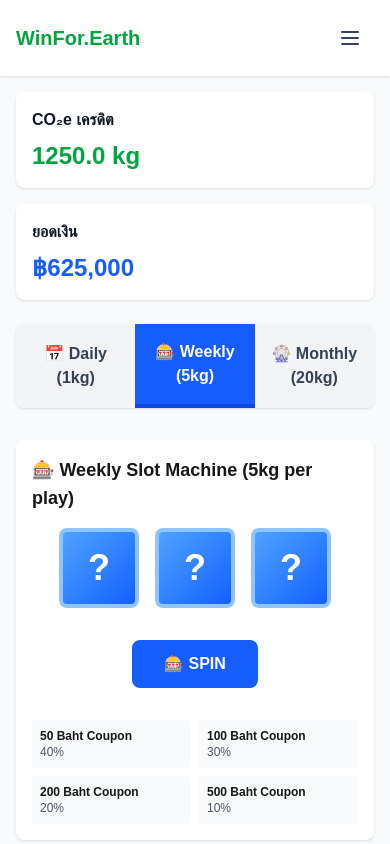
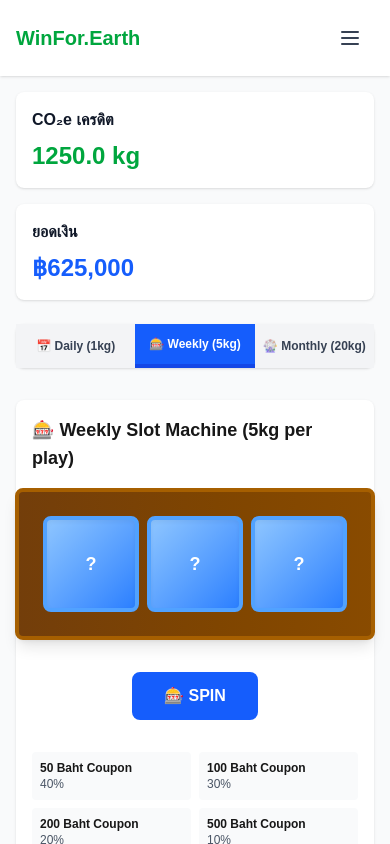
Before and after one commit to waritsan/co2x, a Next.js app in the folder src/web/: page /games in a window 390 px wide. Both pictures are taken after a click on the button "🎰 Weekly (5kg)". Shown: the top 844 px of the page. Built offline with nearby package versions, Linux system fonts and the light colour scheme.

Commit message:
feat: Implement realistic slot machine spinning animation with staggered reels

```diff
--- a/src/web/src/app/games/page.tsx
+++ b/src/web/src/app/games/page.tsx
@@ -51,6 +51,8 @@ export default function GamesPage() {
   const [weeklySpinning, setWeeklySpinning] = useState(false);
   const [weeklyResults, setWeeklyResults] = useState<string[]>(['?', '?', '?']);
   const [weeklyPrize, setWeeklyPrize] = useState<Prize | null>(null);
+  const [weeklyReelSpins, setWeeklyReelSpins] = useState<number[]>([0, 0, 0]);
+  const [reelStopped, setReelStopped] = useState<boolean[]>([false, false, false]);
 
   // Monthly game (wheel) state
   const [monthlySpinning, setMonthlySpinning] = useState(false);
@@ -205,11 +207,27 @@ export default function GamesPage() {
     setWeeklySpinning(true);
     setWeeklyResults(['?', '?', '?']);
     setWeeklyPrize(null);
+    setReelStopped([false, false, false]);
 
+    // Stagger the reel stops for realistic slot machine feel
+    const spinDurations = [2500, 3000, 3500]; // Each reel spins for different duration
+    const prizes = [weeklyPrizes[Math.floor(Math.random() * weeklyPrizes.length)],
+                    weeklyPrizes[Math.floor(Math.random() * weeklyPrizes.length)],
+                    weeklyPrizes[Math.floor(Math.random() * weeklyPrizes.length)]];
+
+    // Stop each reel sequentially
+    spinDurations.forEach((duration, index) => {
+      setTimeout(() => {
+        setReelStopped(prev => {
+          const newStopped = [...prev];
+          newStopped[index] = true;
+          return newStopped;
+        });
+      }, duration);
+    });
+
+    // Final results after all reels stop
     setTimeout(() => {
-      const prizes = [weeklyPrizes[Math.floor(Math.random() * weeklyPrizes.length)],
-                      weeklyPrizes[Math.floor(Math.random() * weeklyPrizes.length)],
-                      weeklyPrizes[Math.floor(Math.random() * weeklyPrizes.length)]];
       setWeeklyResults([prizes[0].label, prizes[1].label, prizes[2].label]);
 
       // Main prize is the middle one
@@ -225,7 +243,7 @@ export default function GamesPage() {
       setMessage(`🎰 You won: ${winnerPrize.label}! +${winnerPrize.value} Baht`);
       setTimeout(() => setMessage(''), 3000);
       setWeeklySpinning(false);
-    }, 3000);
+    }, 3500);
   };
 
   const playMonthlyGame = () => {
@@ -361,11 +379,11 @@ export default function GamesPage() {
         )}
 
         {/* Game Selection Tabs */}
-        <div className="bg-white rounded-lg shadow mb-8 overflow-hidden">
-          <div className="flex flex-wrap">
+        <div className="bg-white rounded-lg shadow mb-8 overflow-visible">
+          <div className="flex w-full">
             <button
               onClick={() => { setActiveGame('daily'); setCardFlipped([false, false, false]); setSelectedCard(null); setDailyResults([null, null, null]); }}
-              className={`flex-1 px-4 py-4 font-semibold transition-colors ${
+              className={`flex-1 min-w-0 px-2 sm:px-4 py-3 sm:py-4 font-semibold transition-colors text-xs sm:text-sm md:text-base ${
                 activeGame === 'daily'
                   ? 'bg-green-600 text-white border-b-4 border-green-700'
                   : 'bg-gray-100 text-gray-700 hover:bg-gray-200'
@@ -375,7 +393,7 @@ export default function GamesPage() {
             </button>
             <button
               onClick={() => { setActiveGame('weekly'); setWeeklyResults(['?', '?', '?']); setWeeklyPrize(null); }}
-              className={`flex-1 px-4 py-4 font-semibold transition-colors ${
+              className={`flex-1 min-w-0 px-2 sm:px-4 py-3 sm:py-4 font-semibold transition-colors text-xs sm:text-sm md:text-base ${
                 activeGame === 'weekly'
                   ? 'bg-blue-600 text-white border-b-4 border-blue-700'
                   : 'bg-gray-100 text-gray-700 hover:bg-gray-200'
@@ -385,7 +403,7 @@ export default function GamesPage() {
             </button>
             <button
               onClick={() => { setActiveGame('monthly'); setWheelRotation(0); setMonthlyPrize(null); }}
-              className={`flex-1 px-4 py-4 font-semibold transition-colors ${
+              className={`flex-1 min-w-0 px-2 sm:px-4 py-3 sm:py-4 font-semibold transition-colors text-xs sm:text-sm md:text-base ${
                 activeGame === 'monthly'
                   ? 'bg-yellow-600 text-white border-b-4 border-yellow-700'
                   : 'bg-gray-100 text-gray-700 hover:bg-gray-200'
@@ -440,15 +458,33 @@ export default function GamesPage() {
           <div className="bg-white rounded-lg shadow p-4 sm:p-6 mb-8">
             <h2 className="text-lg sm:text-xl font-semibold mb-4">🎰 Weekly Slot Machine (5kg per play)</h2>
             <div className="flex flex-col items-center gap-8">
-              <div className="flex gap-4 justify-center text-4xl font-bold">
-                {weeklyResults.map((result, index) => (
+              {/* Slot Machine Reels */}
+              <div className="flex gap-2 justify-center bg-gradient-to-r from-yellow-900 to-yellow-800 p-6 rounded-lg shadow-lg border-4 border-yellow-700">
+                {[0, 1, 2].map((reelIndex) => (
                   <div
-                    key={index}
-                    className={`w-20 h-20 bg-gradient-to-br from-blue-400 to-blue-600 rounded-lg flex items-center justify-center text-white border-4 border-blue-300 ${
-                      weeklySpinning ? 'animate-bounce' : ''
-                    }`}
+                    key={reelIndex}
+                    className="w-24 h-24 bg-gradient-to-br from-blue-300 to-blue-500 rounded-lg border-4 border-blue-400 shadow-inner overflow-hidden"
                   >
-                    {result}
+                    <div
+                      className={`slot-reel-container h-full ${
+                        weeklySpinning && !reelStopped[reelIndex] ? `spin-reel-${reelIndex}` : ''
+                      }`}
+                    >
+                      {weeklySpinning && !reelStopped[reelIndex] ? (
+                        // Show multiple items while spinning
+                        <div className="slot-reel">
+                          {[...weeklyPrizes, ...weeklyPrizes, ...weeklyPrizes, ...weeklyPrizes].map((prize, i) => (
+                            <div key={i} className="slot-reel-item text-xs sm:text-sm">
+                              {prize.label.split(' ')[0]}
+                            </div>
+                          ))}
+                        </div>
+                      ) : (
+                        <div className="w-full h-full flex items-center justify-center text-white font-bold text-lg sm:text-2xl">
+                          {weeklyResults[reelIndex]}
+                        </div>
+                      )}
+                    </div>
                   </div>
                 ))}
               </div>
--- a/src/web/src/app/globals.css
+++ b/src/web/src/app/globals.css
@@ -601,3 +601,59 @@ body {
 .shake {
   animation: shake 0.5s ease-in-out;
 }
+
+/* Slot Machine Reel Animations */
+@keyframes spinReel1 {
+  0% { transform: translateY(0); }
+  100% { transform: translateY(-1536px); }
+}
+
+@keyframes spinReel2 {
+  0% { transform: translateY(0); }
+  100% { transform: translateY(-1536px); }
+}
+
+@keyframes spinReel3 {
+  0% { transform: translateY(0); }
+  100% { transform: translateY(-1536px); }
+}
+
+.slot-reel-container {
+  position: relative;
+  width: 100%;
+  height: 100%;
+  overflow: hidden;
+}
+
+.slot-reel {
+  display: flex;
+  flex-direction: column;
+  will-change: transform;
+}
+
+.slot-reel.spin-reel-0 {
+  animation: spinReel1 2.5s cubic-bezier(0.25, 0.46, 0.45, 0.94) forwards;
+}
+
+.slot-reel.spin-reel-1 {
+  animation: spinReel2 3s cubic-bezier(0.25, 0.46, 0.45, 0.94) forwards;
+  animation-delay: 0.2s;
+}
+
+.slot-reel.spin-reel-2 {
+  animation: spinReel3 3.5s cubic-bezier(0.25, 0.46, 0.45, 0.94) forwards;
+  animation-delay: 0.4s;
+}
+
+.slot-reel-item {
+  flex-shrink: 0;
+  height: 96px;
+  display: flex;
+  align-items: center;
+  justify-content: center;
+  font-weight: bold;
+  font-size: 0.875rem;
+  background: linear-gradient(135deg, #dbeafe 0%, #bfdbfe 100%);
+  border-top: 1px solid #7dd3fc;
+  border-bottom: 1px solid #7dd3fc;
+}
```
